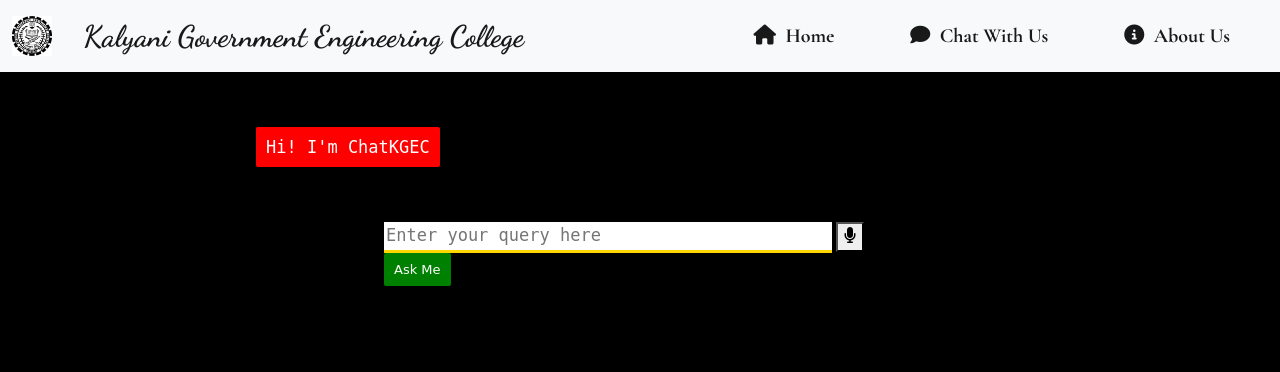
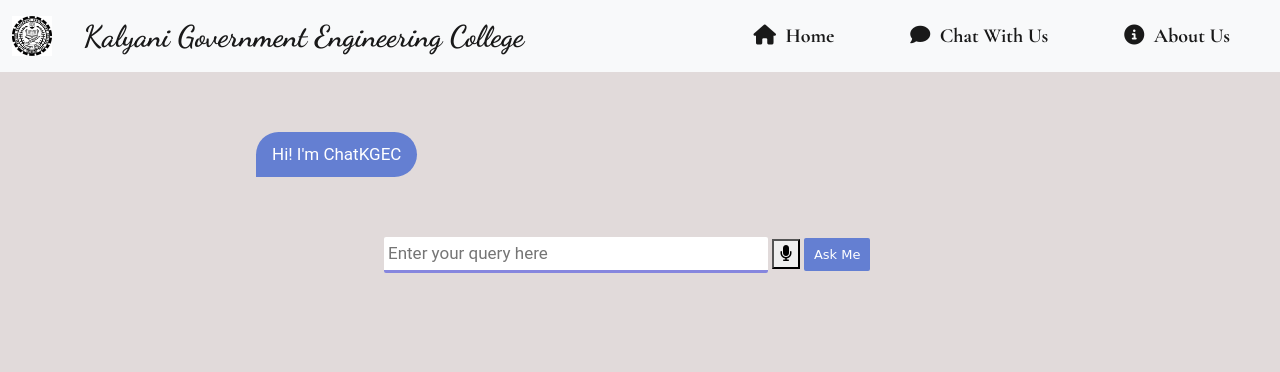
Before and after one commit to csedp/ChatKGEC, a Django app: page /chat in a window 1280 px wide. Shown: the top 372 px of the page. Run offline with Django 4.2, Linux system fonts and the light colour scheme; parts of the project's set-up code (start-up, migrations or seed data) failed here and were passed over.

Commit message:
chat and about page changed

```diff
--- a/static/chat.css
+++ b/static/chat.css
@@ -1,10 +1,10 @@
 body {
-    font-family: Garamond;
-    background-color: black;
+    background-color: rgb(225, 218, 218);
+    font-family: 'Roboto', sans-serif;
 }
 
 h1 {
-    color: black;
+    color: rgb(225, 218, 218);
     margin-bottom: 0;
     margin-top: 0;
     text-align: center;
@@ -19,10 +19,11 @@
 }
 
 #chatbox {
-    background-color: black;
+    background-color: rgb(225, 218, 218);
     margin-left: auto;
     margin-right: auto;
-    width: 60%;
+    width: 80%;
+    max-width: 60vw;
     margin-top: 60px;
 }
 
@@ -34,10 +35,12 @@
 }
 
 #textInput {
-    width: 35vw;
+    width: 30vw;
     border: none;
-    border-bottom: 3px solid gold;
-    font-family: monospace;
+    border-bottom: 3px solid rgb(134, 134, 222);
+    border-radius: 2px;
+    padding: 4px;
+    font-family: 'Roboto', sans-serif;
     font-size: 17px;
 }
 
@@ -46,7 +49,7 @@
 }
 
 #buttonInput {
-    background-color: green;
+    background-color: rgb(100, 127, 210);
     color: white;
     border: none;
     padding: 7px 10px;
@@ -61,32 +64,48 @@
 }
 
 .userText {
-    color: white;
-    font-family: monospace;
+    display: flex;
+    justify-content: flex-end;
+    align-items: flex-end;
+    color: rgb(255, 255, 255);
+    font-family: 'Roboto', sans-serif;
     font-size: 17px;
-    text-align: right;
-    line-height: 30px;
+    text-align: left;
+    max-width: 60%;
+    margin-left: auto;
+    margin-right: 0;
 }
 
-.userText span {
-    background-color: blue;
-    padding: 10px;
-    border-radius: 2px;
+.userText div {
+    background-color: rgb(82, 72, 72);
+    box-shadow: 0 2px 6px rgba(#000, 0.175);
+    padding: 0.6rem 1rem;
+    border-radius: 2rem;
+    border-bottom-right-radius: 0%;
+
+
 }
 
 .botText {
+    display: flex;
+    justify-content: flex-start;
+    align-items: center;
     color: white;
-    font-family: monospace;
+    font-family: 'Roboto', sans-serif;
     font-size: 17px;
     text-align: left;
-    line-height: 30px;
+    max-width: 60%;
+    /* line-height: 30px; */
+
 }
 
-.botText span {
-    background-color: red;
-    padding: 10px;
-    border-radius: 2px;
-    width: 50vw;
+.botText div {
+    background-color: rgb(100, 127, 210);
+    box-shadow: 0 2px 6px rgba(#000, 0.175);
+    padding: 0.6rem 1rem;
+    border-radius: 2rem;
+    border-bottom-left-radius: 0%;
+    /* width: 50vw; */
 }
 
 
--- a/static/chat.js
+++ b/static/chat.js
@@ -1,11 +1,11 @@
 function getBotResponse() {
     var rawText = $("#textInput").val();
-    var userHtml = '<p class="userText"><span>' + rawText + '</span></p>';
+    var userHtml = '<br><div class="userText"><div>' + rawText + '</div></div><br>';
     $("#textInput").val("");
     $("#chatbox").append(userHtml);
     document.getElementById('userInput').scrollIntoView({ block: 'start', behavior: 'smooth' });
     $.get("/getResponse", { msg: rawText }).done(function (data) {
-        var botHtml = '<p class="botText"><span>' + data + '</span></p>';
+        var botHtml = '<div class="botText"><div>' + data + '</div></div>';
         $("#chatbox").append(botHtml);
         let speech = new SpeechSynthesisUtterance();
         speech.lang = "en-IN";
--- a/templates/chat.html
+++ b/templates/chat.html
@@ -68,12 +68,13 @@
         <!-- Chatbot -->
         <div>
             <div id="chatbox">
-                <p class="botText"><span>Hi! I'm ChatKGEC</span></p>
+                <div class="botText"><div>Hi! I'm ChatKGEC</div></div>
             </div>
             <div id="userInput">
                 <input id="textInput" type="text" name="msg" placeholder="Enter your query here">
                 <button id="microphone"><i class="fa fa-microphone" aria-hidden="true"></i></button>
-                &nbsp;&nbsp;<input id="buttonInput" type="submit" value="Ask Me" />
+                <input id="buttonInput" type="submit" value="Ask Me" />
+
             </div>
         </div>
 
```
Also changed, not shown: static/about.css (+8 -0 lines), templates/about.html (+39 -0 lines), templates/index.html (+12 -5 lines), media/cc4.jpg (added).
